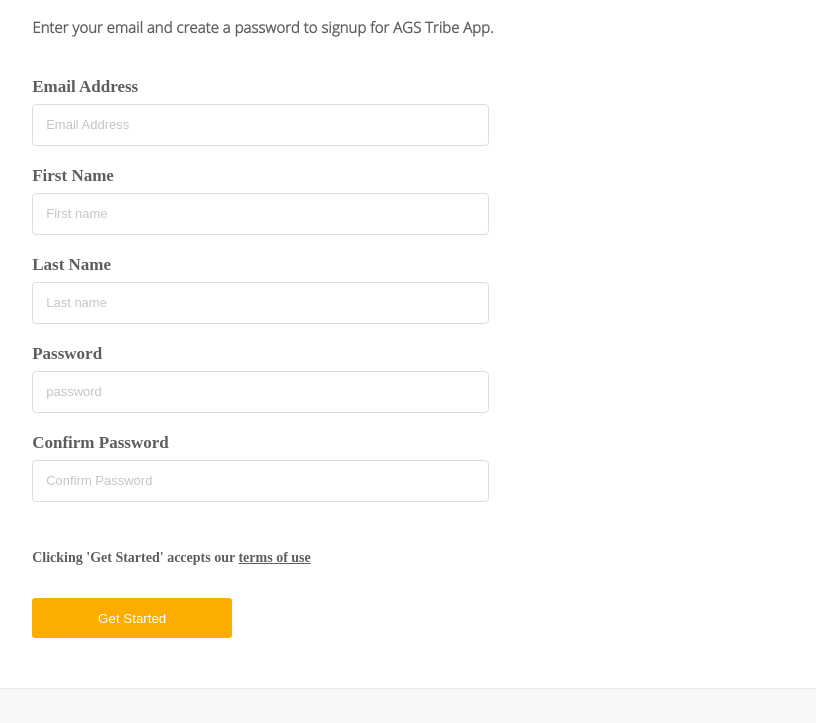
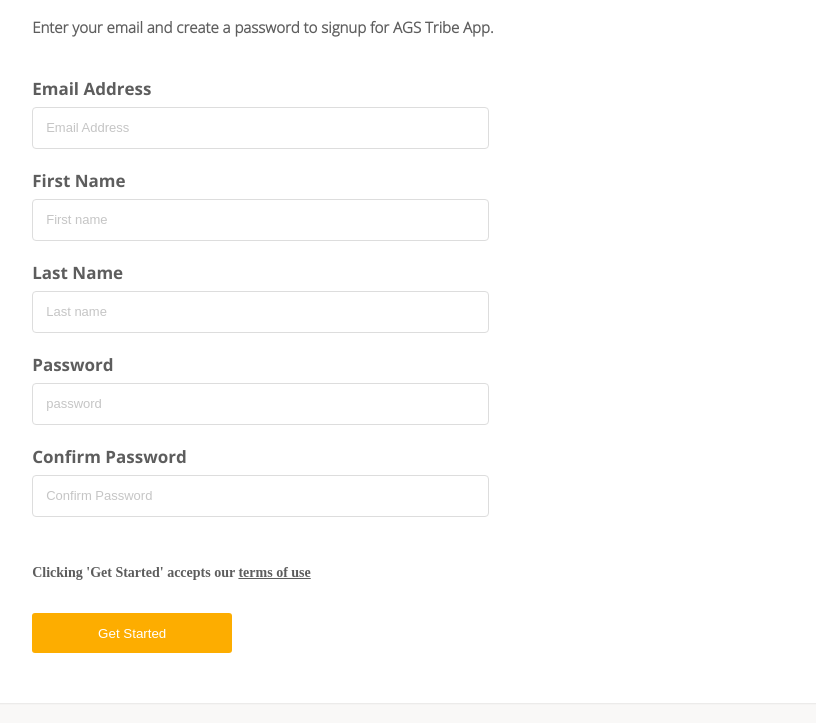
Before and after one commit to codeuiandy/ags-referral-validated-form, a plain HTML site: page index.html in a window 1280 px wide. Shown: the part 135-858 px from the top of the page, without its empty margins (232-1048 px from the left). Drawn offline with Linux system fonts and the light colour scheme.

Commit message:
font family changed

```diff
--- a/index.css
+++ b/index.css
@@ -109,6 +109,7 @@ overflow-x: hidden;
   font-size: 17px;
   color: rgba(0, 0, 0, 0.637);
   font-weight: 600;
+  font-family: openSansBold;
 }
 
 .getStarted-terms-header{
```
